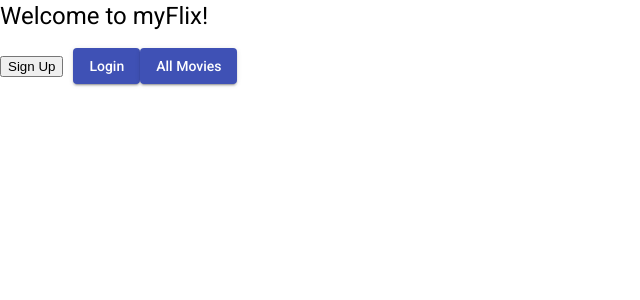
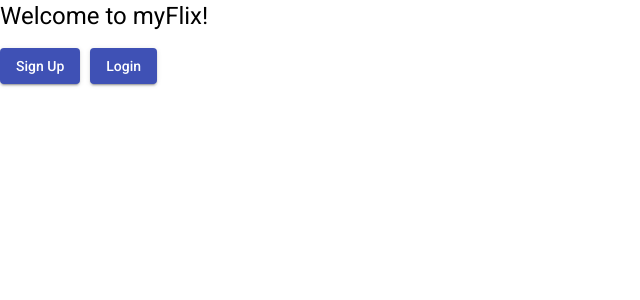
Before and after one commit to lukeferenc/myFlix-Angular-client2, an Angular app: page /welcome in a window 1280 px wide. Before the commit this address led to /. Shown: the top 300 px of the page, without its empty margins (0-640 px from the left). Built offline with nearby package versions, Linux system fonts and the light colour scheme.

Commit message:
6.4 welcome page + fixing moviecard

```diff
--- a/src/app/app.component.html
+++ b/src/app/app.component.html
@@ -1,26 +1 @@
-
-<div class="main-page">
-  <h1>Welcome to myFlix!</h1>
-  <button
-    Mat-raised-button
-    (click)="openUserRegistrationDialog()"
-    style="margin-right: 10px"
-    color="primary"
-  >
-    Sign Up
-  </button>
-  <button
-    mat-raised-button
-    (click)="openUserLoginDialog()"
-    color="primary">
-    Login
-  </button>
-
-  <button
-    mat-raised-button
-    color="primary"
-    (click)="openMoviesDialog()"
-  >
-    All Movies
-  </button>
-</div>
+<router-outlet></router-outlet>
--- a/src/app/app.component.ts
+++ b/src/app/app.component.ts
@@ -1,8 +1,4 @@
 import { Component } from '@angular/core';
-import { UserRegistrationFormComponent } from './user-registration-form/user-registration-form.component';
-import { UserLoginFormComponent } from './user-login-form/user-login-form.component';
-import { MatDialog } from '@angular/material/dialog';
-import { MovieCardComponent } from './movie-card/movie-card.component';
 
 @Component({
   selector: 'app-root',
@@ -11,28 +7,4 @@
 })
 export class AppComponent {
   title = 'myFlix-Angular-client';
-
-  constructor(public dialog: MatDialog) { }
-
-// This is the function that will open the dialog when the signup button is clicked
-
-openUserRegistrationDialog(): void {
-    this.dialog.open(UserRegistrationFormComponent, {
-// Assigning the dialog a width
-    width: '300px'
-    });
-  }
-
-  openMoviesDialog(): void {
-    this.dialog.open(MovieCardComponent, {
-      width: '500px'
-    });
-  }
-
-  openUserLoginDialog(): void {
-    this.dialog.open(UserLoginFormComponent, {
-      // Assigning the dialog a width
-      width: '300px',
-    });
-  }
 }
--- a/src/app/app.module.ts
+++ b/src/app/app.module.ts
@@ -1,6 +1,7 @@
 import { NgModule } from '@angular/core';
 import { HttpClientModule } from '@angular/common/http';
 import { BrowserModule } from '@angular/platform-browser';
+import { RouterModule, Routes } from '@angular/router';
 
 import { AppRoutingModule } from './app-routing.module';
 import { AppComponent } from './app.component';
@@ -12,16 +13,25 @@
 import { MatDialogModule } from '@angular/material/dialog';
 import { MatSnackBarModule } from '@angular/material/snack-bar';
 import { FormsModule } from '@angular/forms';
+import { MatIconModule } from '@angular/material/icon';
 import { UserRegistrationFormComponent } from './user-registration-form/user-registration-form.component';
 import { UserLoginFormComponent } from './user-login-form/user-login-form.component';
 import { MovieCardComponent } from './movie-card/movie-card.component';
+import { WelcomePageComponent } from './welcome-page/welcome-page.component';
+
+const appRoutes: Routes = [
+  { path: 'welcome', component: WelcomePageComponent },
+  { path: 'movies', component: MovieCardComponent },
+  { path: '', redirectTo: 'welcome', pathMatch: 'prefix' },
+];
 
 @NgModule({
   declarations: [
     AppComponent,
     UserRegistrationFormComponent,
     UserLoginFormComponent,
-    MovieCardComponent
+    MovieCardComponent,
+    WelcomePageComponent
   ],
   imports: [
     BrowserModule,
@@ -29,11 +39,13 @@
     HttpClientModule,
     BrowserAnimationsModule,
     MatInputModule,
+    MatIconModule,
     MatButtonModule,
     MatCardModule,
     MatFormFieldModule,
     MatDialogModule,
     MatSnackBarModule,
+    RouterModule.forRoot(appRoutes),
     FormsModule,
   ],
   providers: [],
--- a/src/app/movie-card/movie-card.component.html
+++ b/src/app/movie-card/movie-card.component.html
@@ -1,6 +1,21 @@
-<mat-card *ngFor="let movie of movies; let i=index;">
-    <mat-dialog-content>
+<div style="display: flex">
+    <mat-card *ngFor="let movie of movies; let i = index" style="flex: 1 1 auto">
+      <mat-card-header>
         <mat-card-title>{{movie.Title}}</mat-card-title>
-        <mat-card-subtitle><img src={{movie.ImagePath}}/></mat-card-subtitle>
-    </mat-dialog-content>
-</mat-card><p>movie-card works!</p>
+        <mat-card-subtitle
+          >Directed by: {{movie.Director.Name}}</mat-card-subtitle>
+      </mat-card-header>
+      <img
+        src="{{ movie.ImagePath }}"
+        alt="{{ movie.Title }}"
+        height="420"
+        width="290"
+      />
+      <mat-card-actions>
+        <button mat-button color="primary">Genre</button>
+        <button mat-button color="primary">Director</button>
+        <button mat-button color="primary">Movie info</button>
+        <mat-icon>favorite_border</mat-icon>
+      </mat-card-actions>
+    </mat-card>
+  </div>
--- a/src/app/user-login-form/user-login-form.component.ts
+++ b/src/app/user-login-form/user-login-form.component.ts
@@ -2,6 +2,7 @@
 import { MatDialogRef } from '@angular/material/dialog';
 import { FetchApiDataService } from '../fetch-api-data.service';
 import { MatSnackBar } from '@angular/material/snack-bar';
+import { Router } from '@angular/router';
 
 @Component({
   selector: 'app-user-login-form',
@@ -15,7 +16,9 @@
   constructor(
       public fetchApiData: FetchApiDataService,
       public dialogRef: MatDialogRef<UserLoginFormComponent>,
-      public snackBar: MatSnackBar) { }
+      public snackBar: MatSnackBar,
+      public router: Router
+      ) { }
 
   ngOnInit(): void {
   }
@@ -28,6 +31,7 @@
       this.snackBar.open('You are now logged in', 'OK', {
           duration: 2000
       });
+      this.router.navigate(['movies']);
     }, (response) => {
       console.log(response)
       this.snackBar.open('Something went wrong! ', 'OK', {
--- /dev/null
+++ b/src/app/welcome-page/welcome-page.component.html
@@ -0,0 +1,21 @@
+<div class="main-page">
+    <h1>
+      Welcome to myFlix!
+    </h1>
+    <button
+      mat-raised-button
+      (click)="openUserRegistrationDialog()"
+      style="margin-right: 10px;"
+      color="primary"
+    >
+      Sign Up
+    </button>
+    <button
+      mat-raised-button
+      color="primary"
+      (click)="openUserLoginDialog()"
+      style="margin-right: 10px;"
+    >
+      Login
+    </button>
+  </div>
--- /dev/null
+++ b/src/app/welcome-page/welcome-page.component.ts
@@ -0,0 +1,25 @@
+import { Component, OnInit } from '@angular/core';
+import { UserLoginFormComponent } from '../user-login-form/user-login-form.component';
+import { UserRegistrationFormComponent } from '../user-registration-form/user-registration-form.component';
+import { MatDialog } from '@angular/material/dialog';
+
+@Component({
+  selector: 'app-welcome-page',
+  templateUrl: './welcome-page.component.html',
+  styleUrls: ['./welcome-page.component.scss']
+})
+export class WelcomePageComponent implements OnInit {
+  constructor(public dialog: MatDialog) { }
+  ngOnInit(): void {
+  }
+  openUserRegistrationDialog(): void {
+    this.dialog.open(UserRegistrationFormComponent, {
+      width: '280px'
+    });
+  }
+openUserLoginDialog(): void {
+    this.dialog.open(UserLoginFormComponent, {
+      width: '280px'
+    });
+  }
+}
```
Also changed, not shown: src/app/welcome-page/welcome-page.component.scss (added), 1 other file (tests, documents, lock files or other folders).
